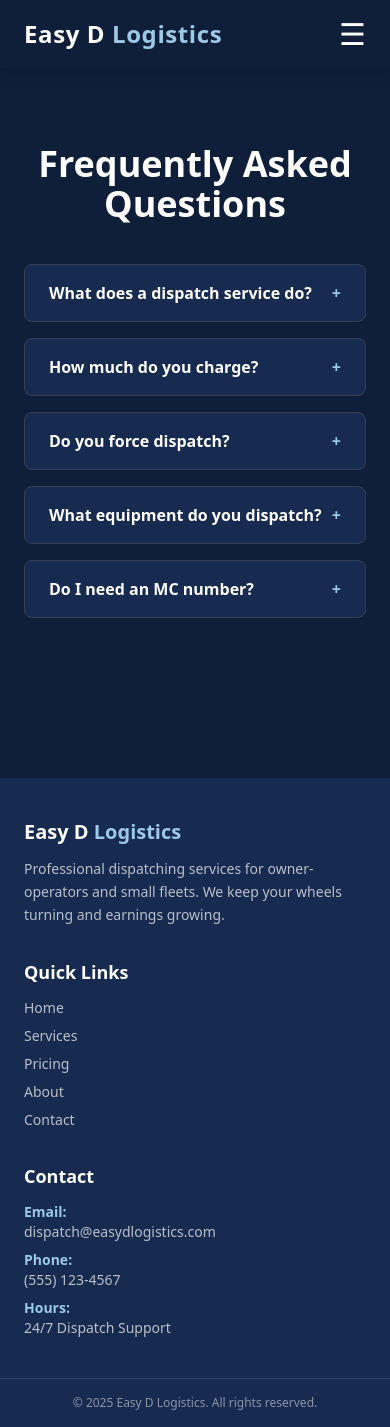
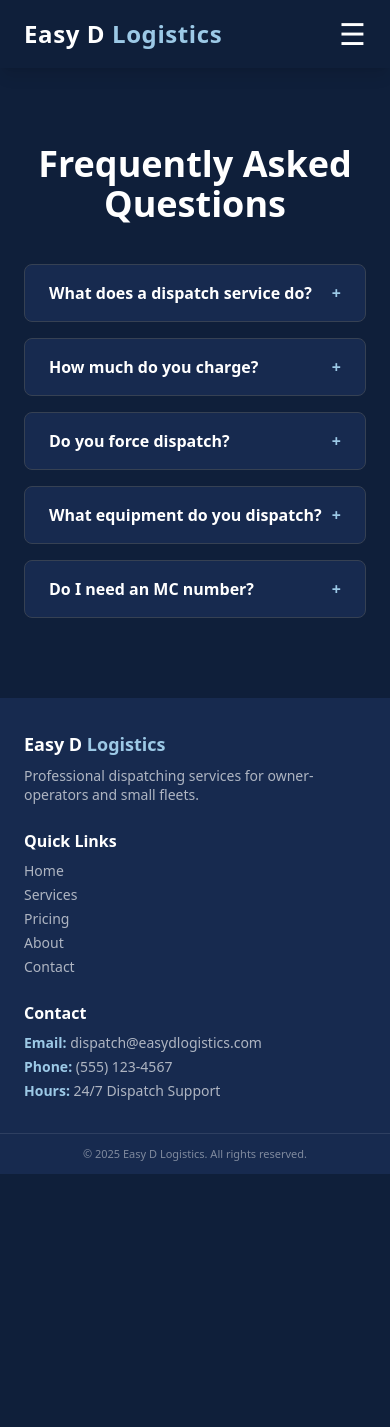
Before and after one commit to alexbritop24/easy-d-logistics, a React (Vite) app: page /faq in a window 390 px wide. After the commit the page ends 1174 px from the top, so only its background shows below. Built offline with nearby package versions, Linux system fonts and the light colour scheme.

Commit message:
Mobile footer polish

```diff
--- a/src/components/Footer.jsx
+++ b/src/components/Footer.jsx
@@ -1,34 +1,33 @@
 export default function Footer() {
   return (
-    <footer className="bg-[var(--color-primary-softer)] text-white mt-20">
+    <footer className="bg-[var(--color-primary-softer)] text-white">
       <div
         className="
           max-w-7xl mx-auto px-6
-          py-10 md:py-14
+          py-8 md:py-14
           grid grid-cols-1 md:grid-cols-3
-          gap-8 md:gap-10
+          gap-6 md:gap-10
         "
       >
         {/* Branding */}
         <div>
-          <h2 className="text-xl md:text-2xl font-bold">
+          <h2 className="text-lg md:text-2xl font-bold">
             Easy D{" "}
             <span className="text-[var(--color-accent)]">Logistics</span>
           </h2>
 
-          <p className="mt-3 text-sm md:text-base text-white/70 leading-relaxed">
+          <p className="mt-2 text-sm text-white/65 leading-snug">
             Professional dispatching services for owner-operators and small fleets.
-            We keep your wheels turning and earnings growing.
           </p>
         </div>
 
         {/* Quick Links */}
         <div>
-          <h3 className="text-lg md:text-xl font-bold mb-3">
+          <h3 className="text-base md:text-xl font-bold mb-2">
             Quick Links
           </h3>
 
-          <ul className="space-y-2 text-sm md:text-base text-white/70">
+          <ul className="space-y-1 text-sm text-white/65">
             <li><a href="/" className="hover:text-[var(--color-accent)] transition">Home</a></li>
             <li><a href="/services" className="hover:text-[var(--color-accent)] transition">Services</a></li>
             <li><a href="/pricing" className="hover:text-[var(--color-accent)] transition">Pricing</a></li>
@@ -39,35 +38,35 @@ export default function Footer() {
 
         {/* Contact */}
         <div>
-          <h3 className="text-lg md:text-xl font-bold mb-3">
+          <h3 className="text-base md:text-xl font-bold mb-2">
             Contact
           </h3>
 
-          <ul className="space-y-2 text-sm md:text-base text-white/70">
+          <ul className="space-y-1 text-sm text-white/65">
             <li>
-              <span className="text-[var(--color-accent)] font-semibold">Email:</span><br />
+              <span className="text-[var(--color-accent)] font-semibold">Email:</span>{" "}
               dispatch@easydlogistics.com
             </li>
             <li>
-              <span className="text-[var(--color-accent)] font-semibold">Phone:</span><br />
+              <span className="text-[var(--color-accent)] font-semibold">Phone:</span>{" "}
               (555) 123-4567
             </li>
             <li>
-              <span className="text-[var(--color-accent)] font-semibold">Hours:</span><br />
+              <span className="text-[var(--color-accent)] font-semibold">Hours:</span>{" "}
               24/7 Dispatch Support
             </li>
           </ul>
         </div>
       </div>
 
-      {/* Bottom Bar */}
+      {/* Bottom bar */}
       <div
         className="
           text-center
-          text-xs md:text-sm
-          text-white/50
+          text-[11px] md:text-sm
+          text-white/45
           border-t border-white/10
-          py-4
+          py-3
         "
       >
         © {new Date().getFullYear()} Easy D Logistics. All rights reserved.
```
